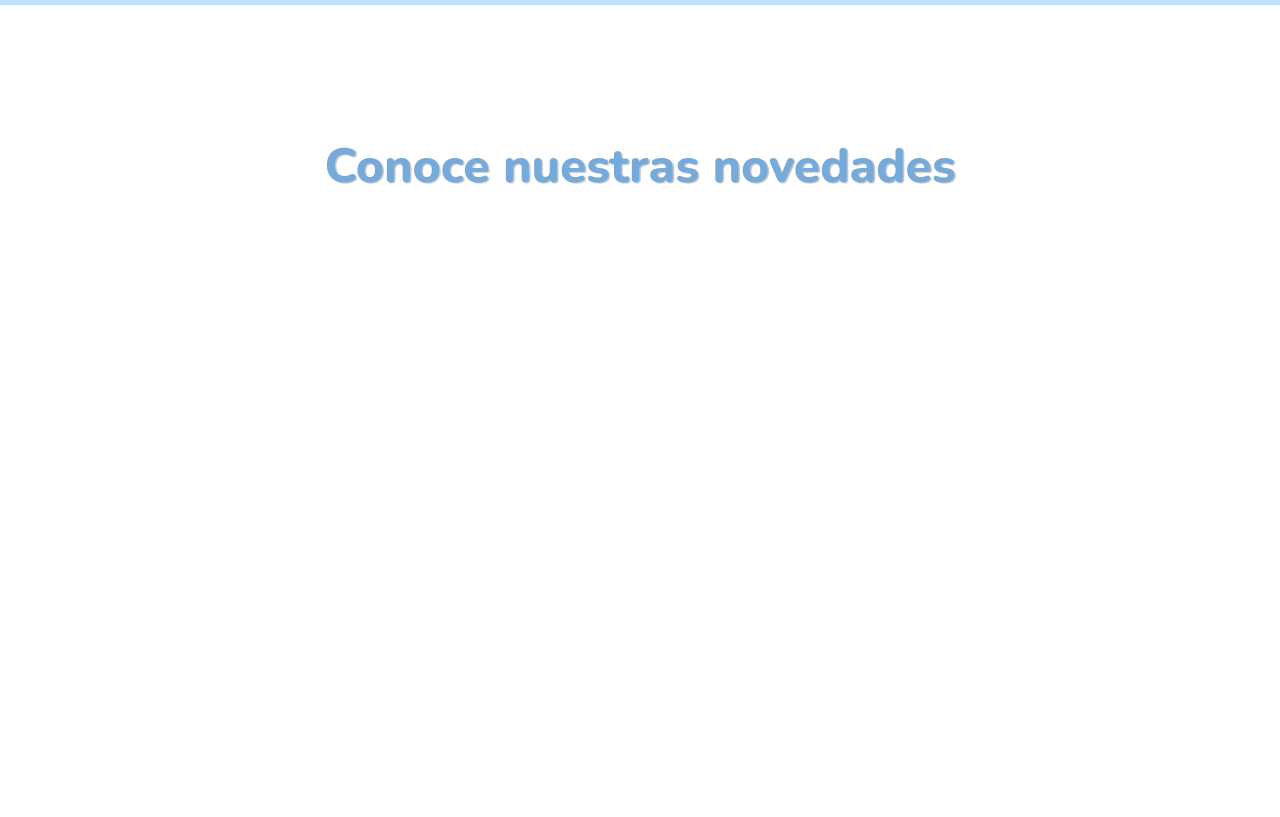
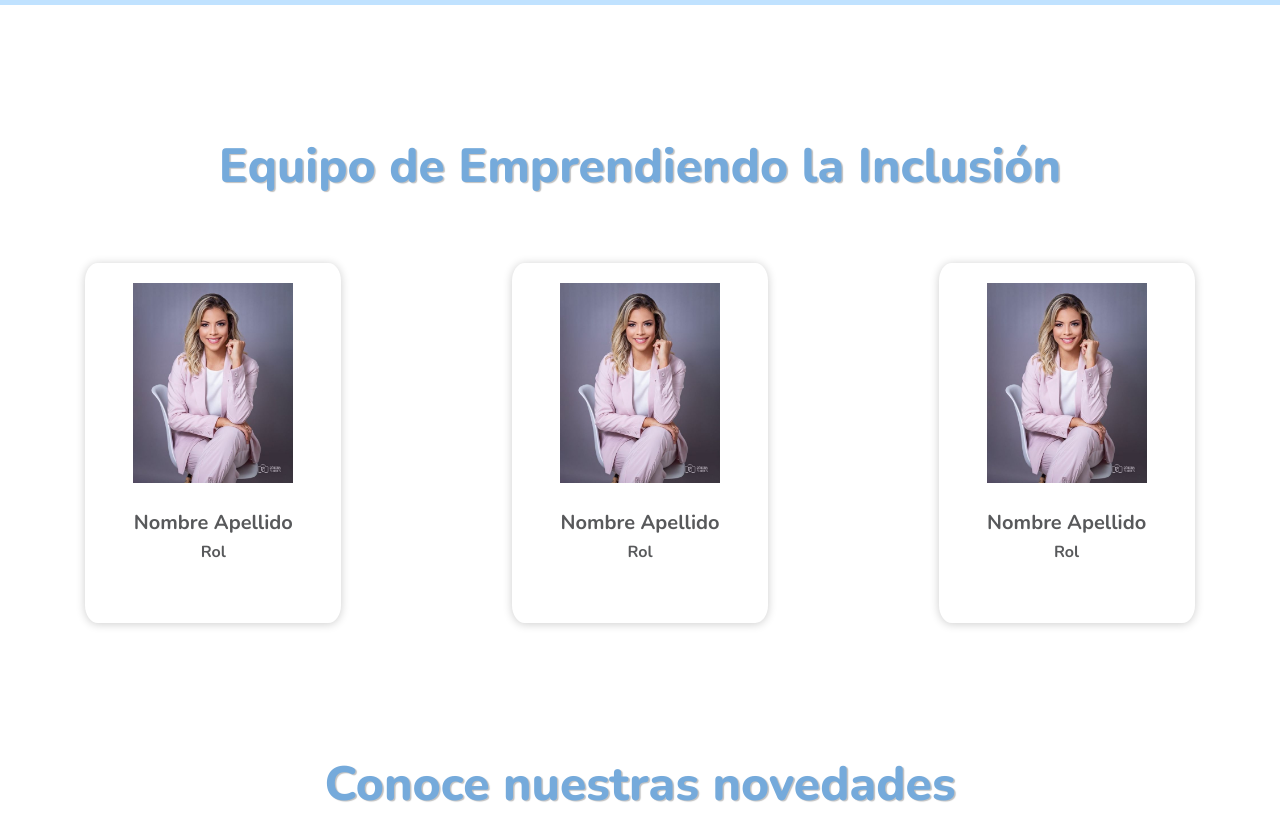
Before and after one commit to FormarImpactDevs/client-fundacion-formar-web, a React (Vite) app: page / in a window 1280 px wide. Shown: the part 4060-4877 px from the top of the page. Before the commit the page ends 4259 px from the top, so only its background shows below. Built offline with nearby package versions, Linux system fonts and the light colour scheme.

Commit message:
add component team Undertaking

```diff
--- /dev/null
+++ b/src/components/TeamUndertaking/_teamUndertaking.scss
@@ -0,0 +1,45 @@
+@import "../../styles/colors";
+@import "../../styles/media-queries";
+
+.teamUndertaking {
+    cursor: default;
+}
+.teamUndertaking_cards {
+    display: flex;
+    flex-direction: column;
+    text-align: center;
+    @include desktop2 {
+        margin: 5% 0px;
+        flex-direction: row;
+    }
+}
+.teamUndertaking_card {
+    width: 60%;
+    margin-bottom: 5%;
+    border-radius: 5%;
+    overflow: hidden;
+    box-shadow: 0px 1px 10px rgba(0,0,0,0.2);
+    transition: all 400ms ease;
+    img {
+        margin: 10px;
+        width: 15vh;
+        @include tablet {
+            width: 20vh;
+            margin: 10px;
+        }
+        @include desktop2 {
+            margin: 20px;
+        }
+    }
+    h3 {
+            margin-bottom: 5px;
+        }
+    @include desktop2 {
+        height: 45vh;
+        width: 20%;
+    }
+}
+.teamUndertaking_card:hover {
+    box-shadow: 5px 5px 20px rgba(0,0,0,0.4);
+    transform: translateY(-3%)
+}
--- /dev/null
+++ b/src/components/TeamUndertaking/index.jsx
@@ -0,0 +1,33 @@
+import "./_teamUndertaking.scss";
+import Image from "../../assets/team_default.jpg";
+
+export const EquipoEmprendiendo = () => {
+    return (
+        <div className="teamUndertaking_container">
+            <h1 className="title">Equipo de Emprendiendo la Inclusión</h1>
+            <div className="teamUndertaking_cards">
+                <div className="teamUndertaking_card">
+                    <figure>
+                        <img src={Image} alt="" />
+                    </figure>
+                    <h3 className="paragraph1">Nombre Apellido</h3>
+                    <h3 className="paragraph2">Rol</h3>
+                </div>
+                <div className="teamUndertaking_card">
+                    <figure>
+                        <img src={Image} alt="" />
+                    </figure>
+                    <h3 className="paragraph1">Nombre Apellido</h3>
+                    <h3 className="paragraph2">Rol</h3>
+                </div>
+                <div className="teamUndertaking_card">
+                    <figure>
+                        <img src={Image} alt="" />
+                    </figure>
+                    <h3 className="paragraph1">Nombre Apellido</h3>
+                    <h3 className="paragraph2">Rol</h3>
+                </div>
+            </div>
+        </div>
+    )
+}
--- a/src/pages/Home/index.jsx
+++ b/src/pages/Home/index.jsx
@@ -5,6 +5,7 @@
 import { Programando } from "../../components/Programando";
 import { Emprendiendo } from "../../components/Emprendiendo";
 import { Equipo } from "../../components/Team";
+import { EquipoEmprendiendo } from "../../components/TeamUndertaking";
 
 export default function Home() {
   return (
@@ -15,6 +16,7 @@
         <Equipo/>
         <Programando />
         <Emprendiendo/>
+        <EquipoEmprendiendo/>
         <Novedades />
       </MainLayout>
     </>
```
